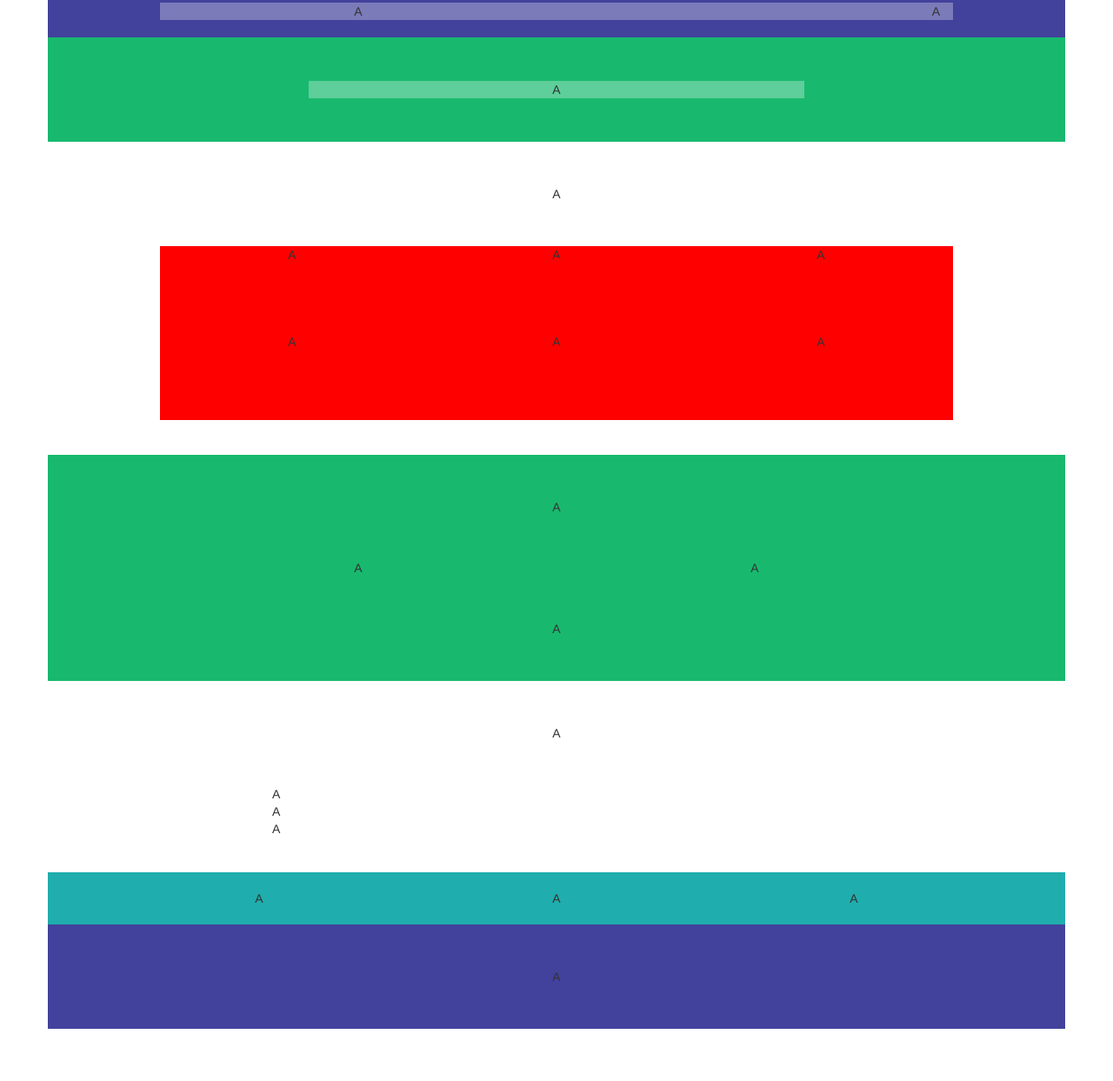
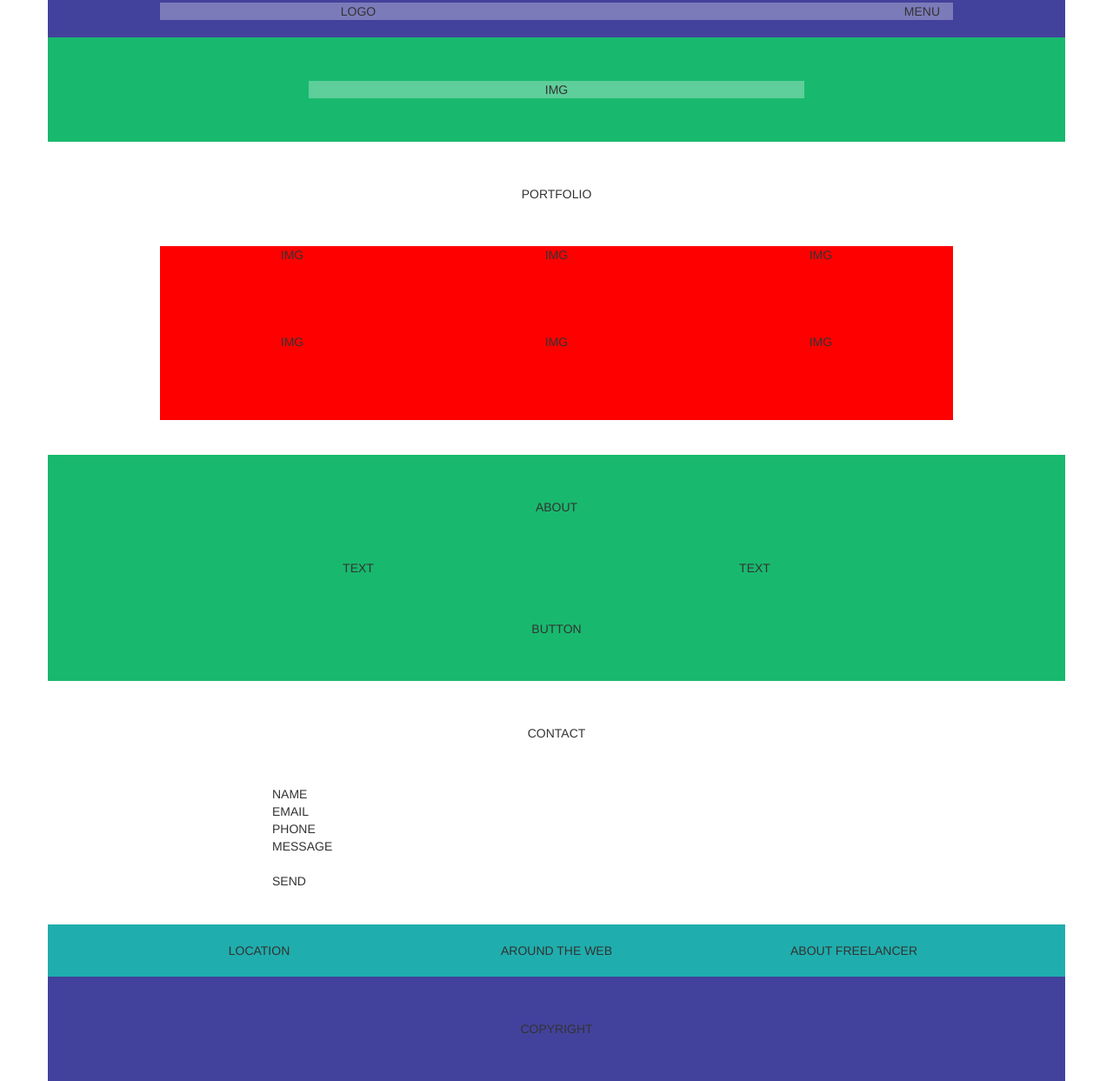
Before and after one commit to NicolaDiSante/html-css-bootstrap-freelancer, a plain HTML site: page index.html in a window 1280 px wide. Shown: the part 17-1260 px from the top of the page at 87% size. Before the commit the page ends 1200 px from the top, so only its background shows below. Drawn offline with nearby package versions, Linux system fonts and the light colour scheme.

Commit message:
First Draft Sections

```diff
--- a/index.html
+++ b/index.html
@@ -28,8 +28,8 @@
       <div class="row">
         <div class="col-xs-12">
           <div class="row w-80">
-            <div class="col-xs-9 col-sm-6 white">A</div>
-            <div class="col-xs-3 col-sm-6  white text-right">A</div>
+            <div class="col-xs-9 col-sm-6 white">LOGO</div>
+            <div class="col-xs-3 col-sm-6  white text-right">MENU</div>
           </div>
         </div>
       </div>
@@ -37,59 +37,63 @@
 
     <div class="container green">
       <div class="row w-50">
-        <div class="col-sm-12 white">A</div>
+        <div class="col-sm-12 white">IMG</div>
       </div>
     </div>
 
     <div class="container white">
       <div class="row w-50">
-        <div class="col-sm-12">A</div>
+        <div class="col-sm-12">PORTFOLIO</div>
       </div>
       <div class="row w-80">
-        <div class="col-xs-12 col-sm-6 col-lg-4">A</div>
-        <div class="col-xs-12 col-sm-6 col-lg-4">A</div>
-        <div class="col-xs-12 col-sm-6 col-lg-4">A</div>
-        <div class="col-xs-12 col-sm-6 col-lg-4">A</div>
-        <div class="col-xs-12 col-sm-6 col-lg-4">A</div>
-        <div class="col-xs-12 col-sm-6 col-lg-4">A</div>
+        <div class="col-xs-12 col-sm-6 col-lg-4">IMG</div>
+        <div class="col-xs-12 col-sm-6 col-lg-4">IMG</div>
+        <div class="col-xs-12 col-sm-6 col-lg-4">IMG</div>
+        <div class="col-xs-12 col-sm-6 col-lg-4">IMG</div>
+        <div class="col-xs-12 col-sm-6 col-lg-4">IMG</div>
+        <div class="col-xs-12 col-sm-6 col-lg-4">IMG</div>
       </div>
     </div>
 
     <div class="container green">
       <div class="row w-50">
-        <div class="col-xs-12">A</div>
+        <div class="col-xs-12">ABOUT</div>
       </div>
       <div class="row w-80">
-        <div class="col-xs-12 col-sm-6">A</div>
-        <div class="col-xs-12 col-sm-6">A</div>
+        <div class="col-xs-12 col-sm-6">TEXT</div>
+        <div class="col-xs-12 col-sm-6">TEXT</div>
       </div>
       <div class="row w-50">
-        <div class="col-xs-12">A</div>
+        <div class="col-xs-12">BUTTON</div>
       </div>
     </div>
 
     <div class="container white">
       <div class="row w-50">
-        <div class="col-xs-12">A</div>
+        <div class="col-xs-12">CONTACT</div>
       </div>
       <div class="row w-60">
-       <div class="col-xs-12 text-left">A</div>
-       <div class="col-xs-12 text-left">A</div>
-       <div class="col-xs-12 text-left">A</div>
+       <div class="col-xs-12 text-left">NAME</div>
+       <div class="col-xs-12 text-left">EMAIL</div>
+       <div class="col-xs-12 text-left">PHONE</div>
+       <div class="col-xs-12 text-left">MESSAGE</div>
+      </div>
+      <div class="row w-60">
+        <div class="col-xs-12 text-left">SEND</div>
       </div>
     </div>
 
     <div class="container azure">
       <div class="row w-90">
-        <div class="col-xs-12 col-md-4">A</div>
-        <div class="col-xs-12 col-md-4">A</div>
-        <div class="col-xs-12 col-md-4">A</div>
+        <div class="col-xs-12 col-md-4">LOCATION</div>
+        <div class="col-xs-12 col-md-4">AROUND THE WEB</div>
+        <div class="col-xs-12 col-md-4">ABOUT FREELANCER</div>
       </div>
     </div>
 
     <div class="container blue">
       <div class="row w-50">
-        <div class="col-xs-12">A</div>
+        <div class="col-xs-12">COPYRIGHT</div>
       </div>
     </div>
 
```
